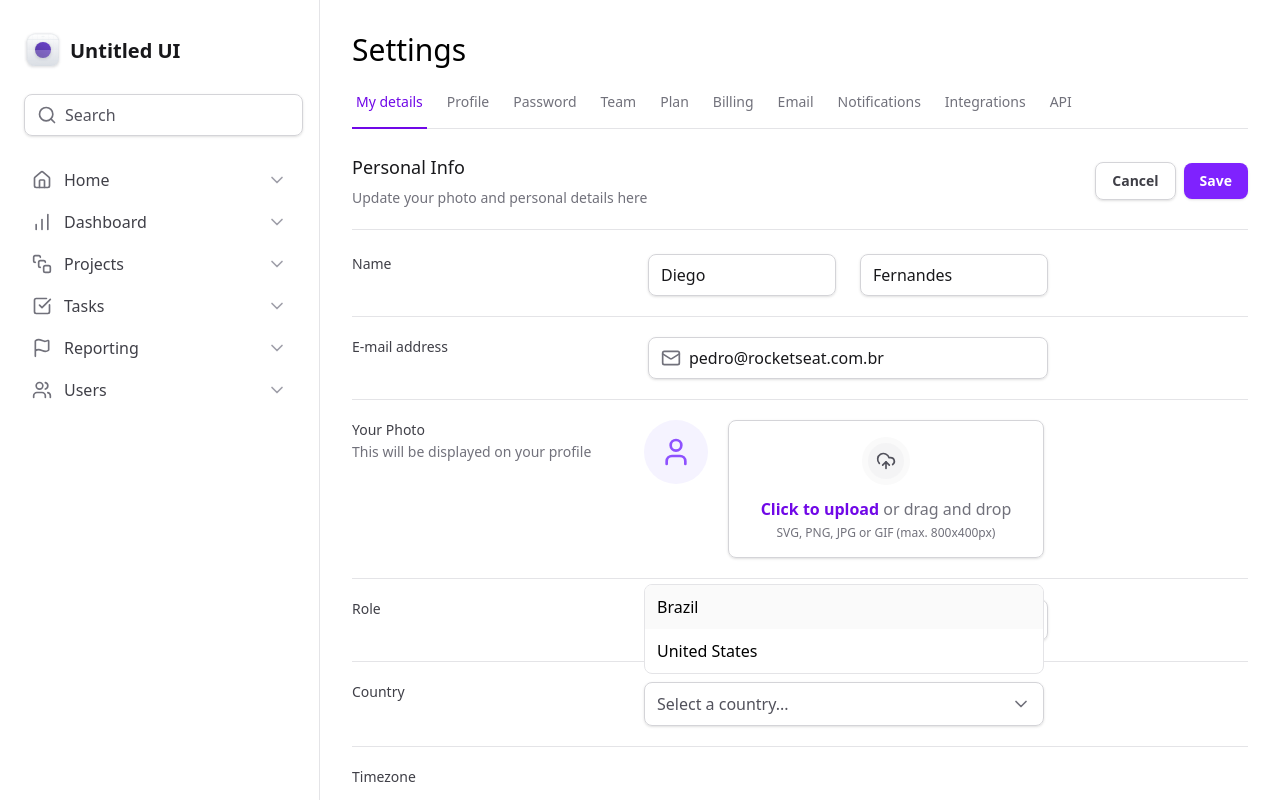
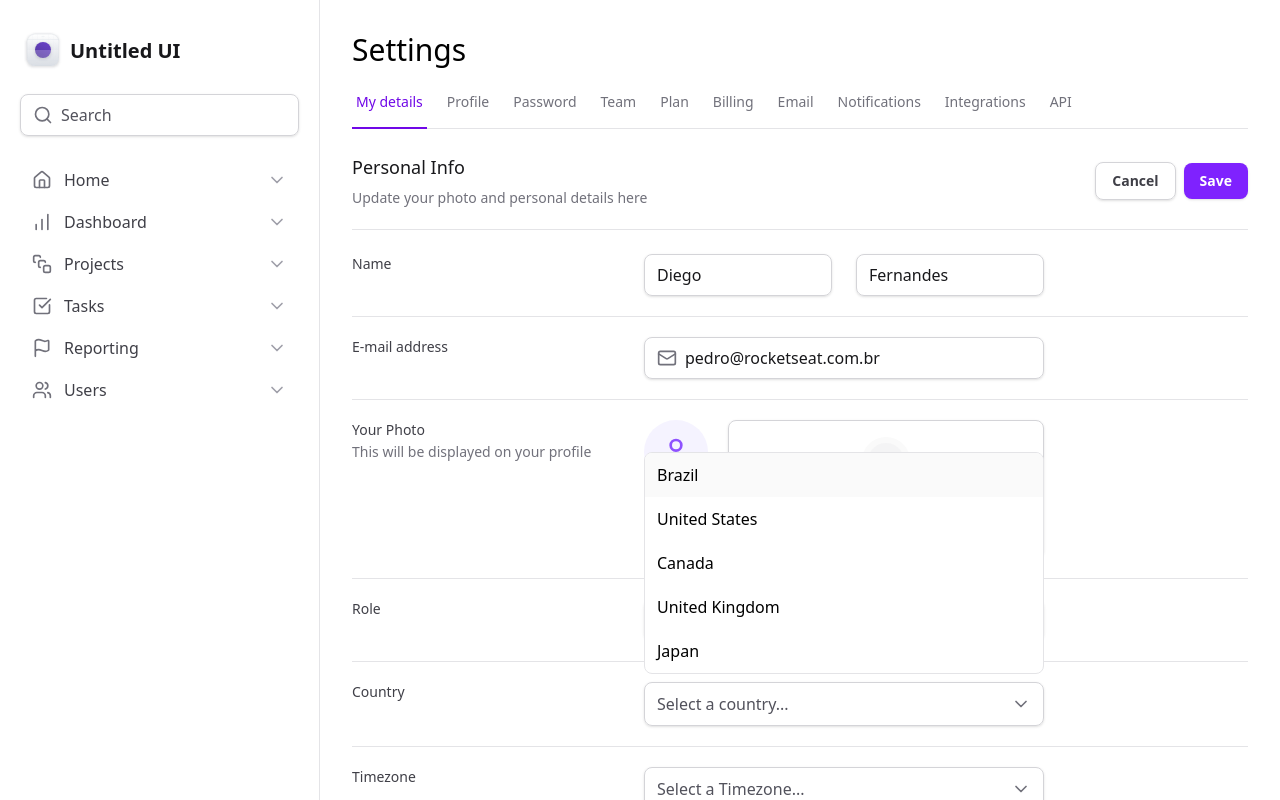
Before and after one commit to Pedrohenriquezuza/tailwind-next, a Next.js app: page / in a window 1280 px wide. Both pictures are taken after a click on the button "Select a country...". Shown: the top 800 px of the page. Built offline with nearby package versions, Linux system fonts and the light colour scheme.

Commit message:
Componentizando o Select

```diff
--- a/src/app/components/Form/Select.tsx
+++ /dev/null
@@ -1,57 +0,0 @@
-"use client";
-
-import * as SelectPrimitive from "@radix-ui/react-select";
-import { Check, ChevronDown } from "lucide-react";
-
-export function Select() {
-  return (
-    <SelectPrimitive.Root>
-      <SelectPrimitive.Trigger className="flex h-11 w-full items-center justify-between gap-2 rounded-lg border border-zinc-300 px-3 py-2 shadow-sm data-placeholder:text-zinc-600">
-        <SelectPrimitive.Value
-          placeholder="Select a country..."
-          className="text-black"
-        />
-        <SelectPrimitive.Icon>
-          <ChevronDown className="h-5 w-5 text-zinc-500" />
-        </SelectPrimitive.Icon>
-      </SelectPrimitive.Trigger>
-
-      <SelectPrimitive.Portal>
-        <SelectPrimitive.Content
-          side="bottom"
-          position="popper"
-          sideOffset={8}
-          className="z-10 w-(--radix-select-trigger-width) overflow-hidden rounded-lg border border-zinc-200 bg-white"
-        >
-          <SelectPrimitive.Viewport>
-            <SelectPrimitive.Item
-              value="br"
-              className="flex items-center justify-between gap-2 px-3 py-2.5 outline-none data-highlighted:bg-zinc-50"
-            >
-              <SelectPrimitive.ItemText className="text-black">
-                Brazil
-              </SelectPrimitive.ItemText>
-
-              <SelectPrimitive.ItemIndicator>
-                <Check className="h-4 w-4 text-violet-500" />
-              </SelectPrimitive.ItemIndicator>
-            </SelectPrimitive.Item>
-
-            <SelectPrimitive.Item
-              value="us"
-              className="flex items-center justify-between gap-2 px-3 py-2.5 outline-none data-highlighted:bg-zinc-50"
-            >
-              <SelectPrimitive.ItemText className="text-black">
-                United States
-              </SelectPrimitive.ItemText>
-
-              <SelectPrimitive.ItemIndicator>
-                <Check className="h-4 w-4 text-violet-500" />
-              </SelectPrimitive.ItemIndicator>
-            </SelectPrimitive.Item>
-          </SelectPrimitive.Viewport>
-        </SelectPrimitive.Content>
-      </SelectPrimitive.Portal>
-    </SelectPrimitive.Root>
-  );
-}
--- /dev/null
+++ b/src/app/components/Form/Select/SelectItem.tsx
@@ -0,0 +1,24 @@
+'use client'
+import * as Select from "@radix-ui/react-select"
+import { Check } from "lucide-react";
+
+export type SelectItemProps = Select.SelectItemProps & {
+  text: string
+};
+
+export function SelectItem({text, ...props}: SelectItemProps) {
+    return (
+      <Select.Item
+        className="flex items-center justify-between gap-2 px-3 py-2.5 outline-none data-highlighted:bg-zinc-50"
+        {...props}
+      >
+        <Select.ItemText className="text-black">
+          {text}
+        </Select.ItemText>
+
+        <Select.ItemIndicator>
+          <Check className="h-4 w-4 text-violet-500" />
+        </Select.ItemIndicator>
+      </Select.Item>
+    );
+}
--- /dev/null
+++ b/src/app/components/Form/Select/index.tsx
@@ -0,0 +1,41 @@
+"use client";
+
+import * as SelectPrimitive from "@radix-ui/react-select";
+import { ChevronDown } from "lucide-react";
+import { ReactNode } from "react";
+
+export interface SelectProps {
+  children: ReactNode
+  placeholder: string
+}
+
+export function Select({children, placeholder}: SelectProps ) {
+  return (
+    <SelectPrimitive.Root>
+      <SelectPrimitive.Trigger className="flex h-11 w-full items-center justify-between gap-2 rounded-lg border border-zinc-300 px-3 py-2 shadow-sm data-placeholder:text-zinc-600">
+        <SelectPrimitive.Value
+          placeholder={placeholder}
+          className="text-black"
+        />
+        <SelectPrimitive.Icon>
+          <ChevronDown className="h-5 w-5 text-zinc-500" />
+        </SelectPrimitive.Icon>
+      </SelectPrimitive.Trigger>
+
+      <SelectPrimitive.Portal>
+        <SelectPrimitive.Content
+          side="bottom"
+          position="popper"
+          sideOffset={8}
+          className="z-10 w-(--radix-select-trigger-width) overflow-hidden rounded-lg border border-zinc-200 bg-white"
+        >
+          <SelectPrimitive.Viewport className="outline-none">
+
+            {children}
+
+          </SelectPrimitive.Viewport>
+        </SelectPrimitive.Content>
+      </SelectPrimitive.Portal>
+    </SelectPrimitive.Root>
+  );
+}
--- a/src/app/components/Input.tsx
+++ b/src/app/components/Input.tsx
@@ -23,7 +23,7 @@ type InputRootProps = ComponentProps<"div">;
 export function Root(props: InputRootProps) {
   return (
     <div
-      className="mx-1 flex w-full items-center gap-2 rounded-lg border border-zinc-300 px-3 py-2 shadow-sm"
+      className="flex w-full items-center gap-2 rounded-lg border border-zinc-300 px-3 py-2 shadow-sm"
       {...props}
    />
   );
--- a/src/app/page.tsx
+++ b/src/app/page.tsx
@@ -4,6 +4,7 @@ import { SettingsTabs } from "./components/SettingsTabs";
 import { Mail } from "lucide-react";
 import * as FileInput from "./components/Form/FileInput";
 import { Select } from "./components/Form/Select";
+import { SelectItem } from "./components/Form/Select/SelectItem";
 
 export default function Home() {
   return (
@@ -115,7 +116,13 @@ export default function Home() {
             >
               Country
             </label>
-            <Select />
+            <Select placeholder="Select a country...">
+              <SelectItem value="BR" text="Brazil" />
+              <SelectItem value="US" text="United States" />
+              <SelectItem value="CA" text="Canada" />
+              <SelectItem value="GB" text="United Kingdom" />
+              <SelectItem value="JP" text="Japan" />
+            </Select>
           </div>
 
           <div className="grid gap-3 grid-cols-(--grid-form) pb-5">
@@ -125,7 +132,25 @@ export default function Home() {
             >
               Timezone
             </label>
-            <div></div>
+            <Select placeholder="Select a Timezone...">
+              <SelectItem
+                value="America/Sao_Paulo"
+                text="América — São Paulo (UTC-03:00)"
+              />
+              <SelectItem
+                value="America/New_York"
+                text="América — Nova York (UTC-05:00)"
+              />
+              <SelectItem
+                value="Europe/London"
+                text="Europa — Londres (UTC+00:00)"
+              />
+              <SelectItem
+                value="Europe/Berlin"
+                text="Europa — Berlim (UTC+01:00)"
+              />
+              <SelectItem value="Asia/Tokyo" text="Ásia — Tóquio (UTC+09:00)" />
+            </Select>
           </div>
 
           <div className="grid gap-3 grid-cols-(--grid-form) pb-5">
```
